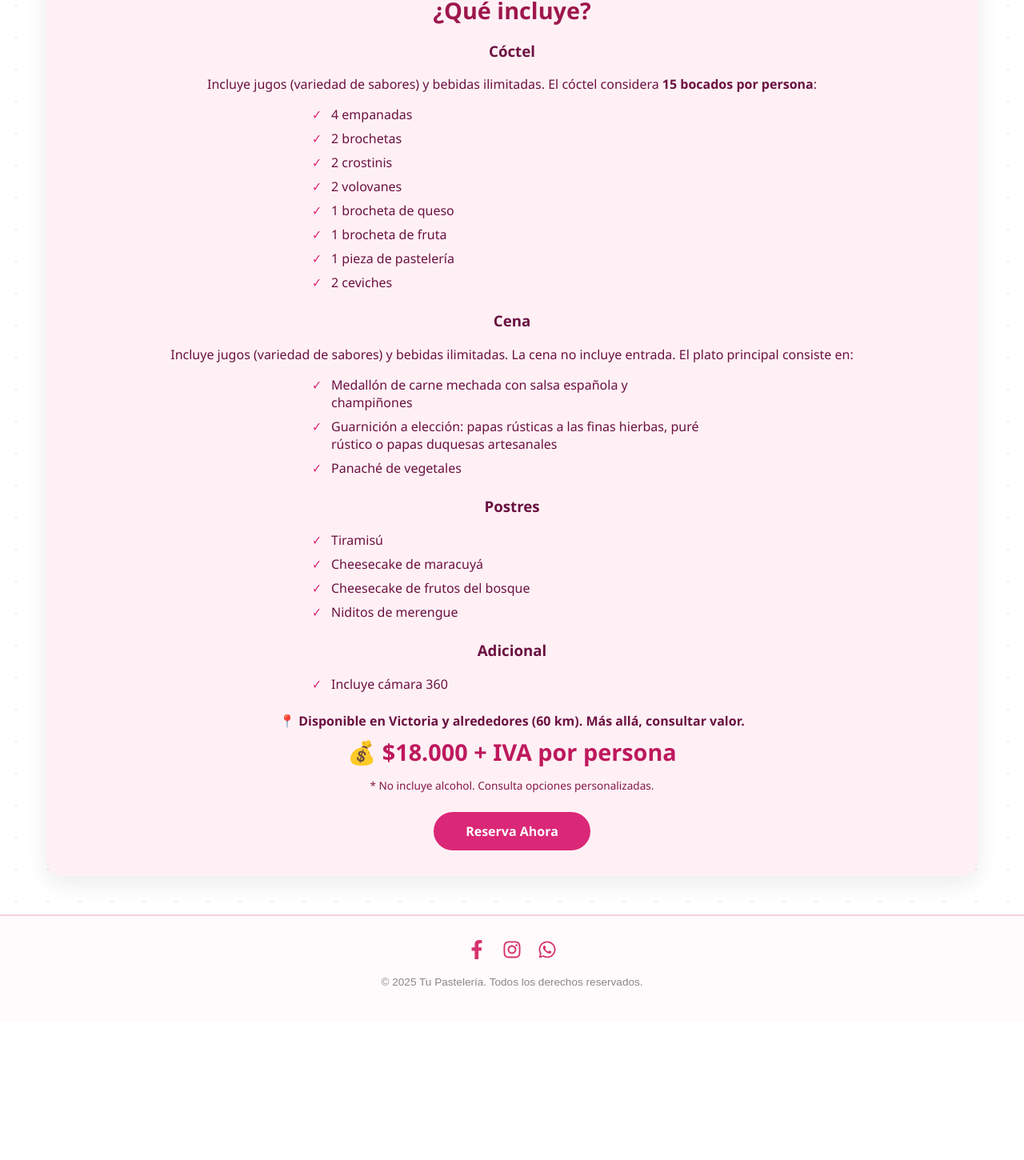
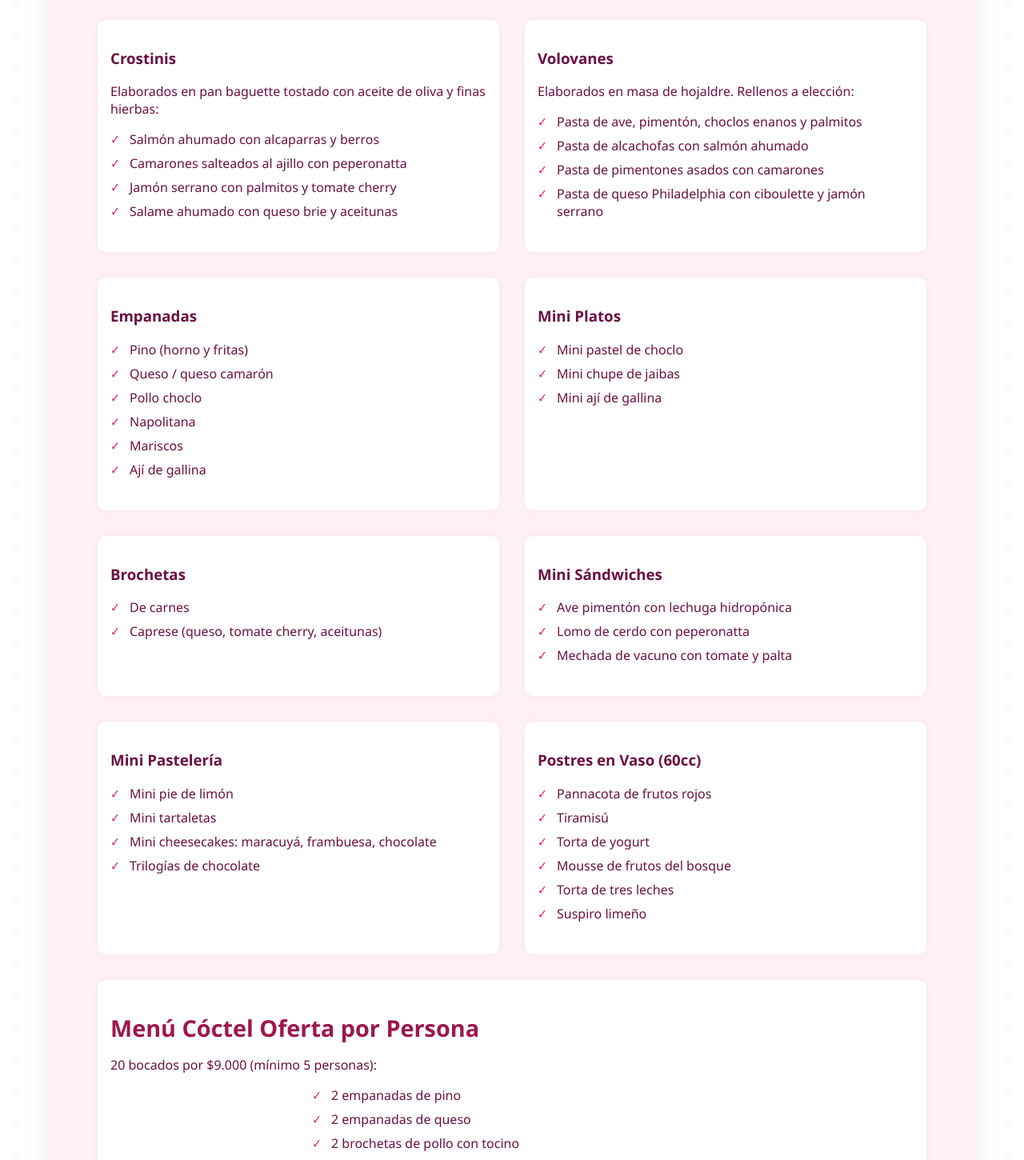
Before and after one commit to Victor-AGSP/pasteleria, a React (Create React App) app: page /oferta in a window 1280 px wide. Shown: the part 1173-2623 px from the top of the page at 80% size. Before the commit the page ends 2451 px from the top, so only its background shows below. Built offline with nearby package versions, Linux system fonts and the light colour scheme.

Commit message:
Actualizacion

```diff
--- a/src/components/oferta.jsx
+++ b/src/components/oferta.jsx
@@ -15,9 +15,9 @@ export default function Oferta() {
   return (
     <section className="oferta">
       <header className="oferta-header">
-        <h1 className="oferta-title">🎉 Cena de Fin de Año</h1>
+        <h1 className="oferta-title">🎉 Menú Cóctel - Fin de Año</h1>
         <p className="oferta-subtitle">
-          Vive una experiencia inolvidable: Cóctel, cena, decoración, garzones y más.
+          Disfruta de una experiencia gourmet inolvidable con más de 30 opciones a elección.
         </p>
       </header>
 
@@ -37,60 +37,123 @@ export default function Oferta() {
         ))}
       </div>
 
-      <div className="oferta-info">
-        <h2>¿Qué incluye?</h2>
+        <div className="oferta-info">
+          <section>
+            <h3>Crostinis</h3>
+            <p>Elaborados en pan baguette tostado con aceite de oliva y finas hierbas:</p>
+            <ul>
+              <li>Salmón ahumado con alcaparras y berros</li>
+              <li>Camarones salteados al ajillo con peperonatta</li>
+              <li>Jamón serrano con palmitos y tomate cherry</li>
+              <li>Salame ahumado con queso brie y aceitunas</li>
+            </ul>
+          </section>
 
-        <h3>Cóctel</h3>
-        <p>
-          Incluye jugos (variedad de sabores) y bebidas ilimitadas.
-          El cóctel considera <strong>15 bocados por persona</strong>:
-        </p>
-        <ul>
-          <li>4 empanadas</li>
-          <li>2 brochetas</li>
-          <li>2 crostinis</li>
-          <li>2 volovanes</li>
-          <li>1 brocheta de queso</li>
-          <li>1 brocheta de fruta</li>
-          <li>1 pieza de pastelería</li>
-          <li>2 ceviches</li>
-        </ul>
+          <section>
+            <h3>Volovanes</h3>
+            <p>Elaborados en masa de hojaldre. Rellenos a elección:</p>
+            <ul>
+              <li>Pasta de ave, pimentón, choclos enanos y palmitos</li>
+              <li>Pasta de alcachofas con salmón ahumado</li>
+              <li>Pasta de pimentones asados con camarones</li>
+              <li>Pasta de queso Philadelphia con ciboulette y jamón serrano</li>
+            </ul>
+          </section>
 
-        <h3>Cena</h3>
-        <p>
-          Incluye jugos (variedad de sabores) y bebidas ilimitadas.
-          La cena no incluye entrada. El plato principal consiste en:
-        </p>
-        <ul>
-          <li>Medallón de carne mechada con salsa española y champiñones</li>
-          <li>Guarnición a elección: papas rústicas a las finas hierbas, puré rústico o papas duquesas artesanales</li>
-          <li>Panaché de vegetales</li>
-        </ul>
+          <section>
+            <h3>Empanadas</h3>
+            <ul>
+              <li>Pino (horno y fritas)</li>
+              <li>Queso / queso camarón</li>
+              <li>Pollo choclo</li>
+              <li>Napolitana</li>
+              <li>Mariscos</li>
+              <li>Ají de gallina</li>
+            </ul>
+          </section>
 
-        <h3>Postres</h3>
-        <ul>
-          <li>Tiramisú</li>
-          <li>Cheesecake de maracuyá</li>
-          <li>Cheesecake de frutos del bosque</li>
-          <li>Niditos de merengue</li>
-        </ul>
+          <section>
+            <h3>Mini Platos</h3>
+            <ul>
+              <li>Mini pastel de choclo</li>
+              <li>Mini chupe de jaibas</li>
+              <li>Mini ají de gallina</li>
+            </ul>
+          </section>
 
-        <h3>Adicional</h3>
-        <ul>
-          <li>Incluye cámara 360</li>
-        </ul>
+          <section>
+            <h3>Brochetas</h3>
+            <ul>
+              <li>De carnes</li>
+              <li>Caprese (queso, tomate cherry, aceitunas)</li>
+            </ul>
+          </section>
 
-        <p className="oferta-zona">
-          📍 Disponible en Victoria y alrededores (60 km). Más allá, consultar valor.
-        </p>
-        <p className="oferta-precio">💰 $18.000 + IVA por persona</p>
-        <p className="oferta-condiciones">
-          * No incluye alcohol. Consulta opciones personalizadas.
-        </p>
+          <section>
+            <h3>Mini Sándwiches</h3>
+            <ul>
+              <li>Ave pimentón con lechuga hidropónica</li>
+              <li>Lomo de cerdo con peperonatta</li>
+              <li>Mechada de vacuno con tomate y palta</li>
+            </ul>
+          </section>
 
-        <button className="oferta-boton">Reserva Ahora</button>
-      </div>
+          <section>
+            <h3>Mini Pastelería</h3>
+            <ul>
+              <li>Mini pie de limón</li>
+              <li>Mini tartaletas</li>
+              <li>Mini cheesecakes: maracuyá, frambuesa, chocolate</li>
+              <li>Trilogías de chocolate</li>
+            </ul>
+          </section>
 
+          <section>
+            <h3>Postres en Vaso (60cc)</h3>
+            <ul>
+              <li>Pannacota de frutos rojos</li>
+              <li>Tiramisú</li>
+              <li>Torta de yogurt</li>
+              <li>Mousse de frutos del bosque</li>
+              <li>Torta de tres leches</li>
+              <li>Suspiro limeño</li>
+            </ul>
+          </section>
+
+          <section style={{ gridColumn: "1 / -1" }}>
+            <h2>Menú Cóctel Oferta por Persona</h2>
+            <p>20 bocados por $9.000 (mínimo 5 personas):</p>
+            <ul>
+              <li>2 empanadas de pino</li>
+              <li>2 empanadas de queso</li>
+              <li>2 brochetas de pollo con tocino</li>
+              <li>2 brochetas caprese</li>
+              <li>3 crostinis (a elección)</li>
+              <li>3 volovanes (a elección)</li>
+              <li>1 mini chupe de jaibas</li>
+              <li>1 mini ají de gallina</li>
+              <li>1 mini pie de frambuesa</li>
+              <li>1 mini cheesecake de maracuyá</li>
+              <li>1 trilogía de chocolate</li>
+              <li>1 mini postre tiramisú</li>
+            </ul>
+          </section>
+
+          <section style={{ gridColumn: "1 / -1" }}>
+            <h3>Valores Adicionales</h3>
+            <ul>
+              <li>Valor unitario por bocado: $1.000</li>
+              <li>100 unidades: $50.000 (máx. 5 sabores distintos)</li>
+            </ul>
+            <p className="oferta-condiciones">
+              Los productos se entregan en envases para su correcto traslado. <br />
+              📅 * Agendar con anticipación.
+            </p>
+            <p className="oferta-zona">📍 Disponible en Victoria y alrededores (60 km). Más allá, consultar valor.</p>
+            <p className="oferta-precio">💰 Desde $9.000 por persona</p>
+            <button className="oferta-boton">Reserva Ahora</button>
+          </section>
+        </div>
 
       {selectedImage && (
         <div className="lightbox" onClick={closeImage}>
--- a/src/styles/oferta.css
+++ b/src/styles/oferta.css
@@ -62,7 +62,10 @@
 }
 
 .oferta-info {
-  text-align: center;
+  display: grid;
+  grid-template-columns: 1fr 1fr;
+  gap: 2rem;
+  padding: 2rem;
 }
 
 .oferta-info h2 {
@@ -91,6 +94,13 @@
   left: 0;
   color: #db2777;
   font-weight: bold;
+}
+
+.oferta-info section {
+  background-color: #fff;
+  padding: 1rem;
+  border-radius: 10px;
+  box-shadow: 0 0 10px rgba(0,0,0,0.05);
 }
 
 .oferta-zona {
@@ -166,3 +176,9 @@
 .lightbox-close:hover {
   transform: scale(1.2);
 }
+
+@media (max-width: 768px) {
+  .oferta-info {
+    grid-template-columns: 1fr;
+  }
+}
```
